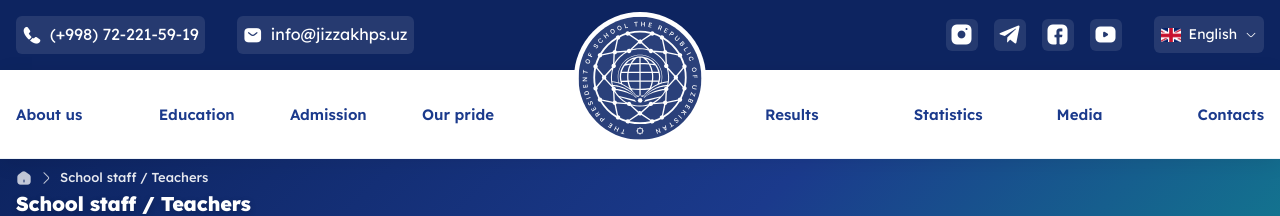
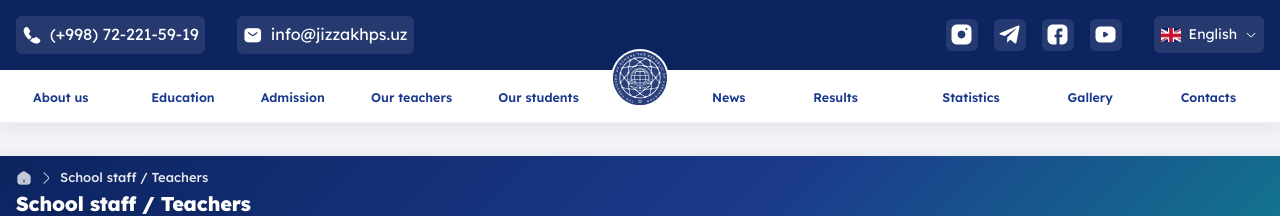
Before and after one commit to behzodk/jizzakhps.v2, a React (Vite) app: page /staff in a window 1280 px wide. Shown: the top 216 px of the page. Built offline with nearby package versions, Linux system fonts and the light colour scheme.

Commit message:
Refactor header component to streamline navigation by removing dropdowns for 'Pride' and 'Media', and directly linking to 'News' and 'Gallery'. Update CSS for improved layout and responsiveness across various screen sizes.

```diff
--- a/src/components/Header.tsx
+++ b/src/components/Header.tsx
@@ -11,9 +11,7 @@ const Header: React.FC = () => {
   const [langOpen, setLangOpen] = useState(false);
   const [offcanvasOpen, setOffcanvasOpen] = useState(false);
   const [aboutOpen, setAboutOpen] = useState(false);
-  const [prideOpen, setPrideOpen] = useState(false);
   const [resultsOpen, setResultsOpen] = useState(false);
-  const [mediaOpen, setMediaOpen] = useState(false);
 
   const currentLang = i18n.language.startsWith('en') ? 'en' : 'uz';
   const changeLanguage = (lang: string) => { i18n.changeLanguage(lang); setLangOpen(false); };
@@ -85,15 +83,11 @@ const Header: React.FC = () => {
               </div>
               <div className="header-text-item"><Link to="/education" className="header-text-link">{t('nav.education')}</Link></div>
               <div className="header-text-item"><a href="https://ariza.piima.uz/application/cabinet" target="_blank" rel="noreferrer" className="header-text-link">{t('nav.admission')}</a></div>
-              <div className="header-text-item has-dropdown">
-                <span className="header-text-link">{t('nav.pride')} <i className="i-dropdawun"></i></span>
-                <div className="header-text-dropdown">
-                  <div className="header-text-dropdown-item"><Link to="/teachers" className="header-text-dropdown-link">{t('nav.teachers')}</Link></div>
-                  <div className="header-text-dropdown-item"><Link to="/pupils" className="header-text-dropdown-link">{t('nav.students')}</Link></div>
-                </div>
-              </div>
+              <div className="header-text-item"><Link to="/teachers" className="header-text-link">{t('nav.teachers')}</Link></div>
+              <div className="header-text-item"><Link to="/pupils" className="header-text-link">{t('nav.students')}</Link></div>
             </div>
             <div className="header-text-left">
+              <div className="header-text-item"><Link to="/news" className="header-text-link">{t('nav.news')}</Link></div>
               <div className="header-text-item has-dropdown">
                 <span className="header-text-link">{t('nav.results')} <i className="i-dropdawun"></i></span>
                 <div className="header-text-dropdown">
@@ -104,14 +98,7 @@ const Header: React.FC = () => {
                 </div>
               </div>
               <div className="header-text-item"><Link to="/statistics" className="header-text-link">{t('nav.statistics')}</Link></div>
-              <div className="header-text-item has-dropdown">
-                <span className="header-text-link">{t('nav.media')} <i className="i-dropdawun"></i></span>
-                <div className="header-text-dropdown">
-                  <div className="header-text-dropdown-item"><Link to="/gallery" className="header-text-dropdown-link">{t('nav.gallery')}</Link></div>
-                  <div className="header-text-dropdown-item"><Link to="/news" className="header-text-dropdown-link">{t('nav.news')}</Link></div>
-                  <div className="header-text-dropdown-item"><Link to="/academic-calendar" className="header-text-dropdown-link">{t('nav.calendar')}</Link></div>
-                </div>
-              </div>
+              <div className="header-text-item"><Link to="/gallery" className="header-text-link">{t('nav.gallery')}</Link></div>
               <div className="header-text-item"><Link to="/contacts" className="header-text-link">{t('nav.contacts')}</Link></div>
             </div>
           </div>
@@ -141,13 +128,9 @@ const Header: React.FC = () => {
             </li>
             <li className="menu-item"><Link to="/education" className="menu-link" onClick={close}>{t('nav.education')}</Link></li>
             <li className="menu-item"><a href="https://ariza.piima.uz/application/cabinet" target="_blank" rel="noreferrer" className="menu-link">{t('nav.admission')}</a></li>
-            <li className="menu-item menu-item--dropdown">
-              <span className="menu-link" onClick={() => setPrideOpen(!prideOpen)} style={{ cursor: 'pointer' }}>{t('nav.pride')} <i className="i-dropdown"></i></span>
-              {prideOpen && <ul className="submenu">
-                <li className="submenu-item"><Link to="/teachers" className="submenu-link" onClick={close}>{t('nav.teachers')}</Link></li>
-                <li className="submenu-item"><Link to="/pupils" className="submenu-link" onClick={close}>{t('nav.students')}</Link></li>
-              </ul>}
-            </li>
+            <li className="menu-item"><Link to="/teachers" className="menu-link" onClick={close}>{t('nav.teachers')}</Link></li>
+            <li className="menu-item"><Link to="/pupils" className="menu-link" onClick={close}>{t('nav.students')}</Link></li>
+            <li className="menu-item"><Link to="/news" className="menu-link" onClick={close}>{t('nav.news')}</Link></li>
             <li className="menu-item menu-item--dropdown">
               <span className="menu-link" onClick={() => setResultsOpen(!resultsOpen)} style={{ cursor: 'pointer' }}>{t('nav.results')} <i className="i-dropdown"></i></span>
               {resultsOpen && <ul className="submenu">
@@ -158,14 +141,8 @@ const Header: React.FC = () => {
               </ul>}
             </li>
             <li className="menu-item"><Link to="/statistics" className="menu-link" onClick={close}>{t('nav.statistics')}</Link></li>
+            <li className="menu-item"><Link to="/gallery" className="menu-link" onClick={close}>{t('nav.gallery')}</Link></li>
             <li className="menu-item"><Link to="/academic-calendar" className="menu-link" onClick={close}>{t('nav.calendar')}</Link></li>
-            <li className="menu-item menu-item--dropdown">
-              <span className="menu-link" onClick={() => setMediaOpen(!mediaOpen)} style={{ cursor: 'pointer' }}>{t('nav.media')} <i className="i-dropdown"></i></span>
-              {mediaOpen && <ul className="submenu">
-                <li className="submenu-item"><Link to="/gallery" className="submenu-link" onClick={close}>{t('nav.gallery')}</Link></li>
-                <li className="submenu-item"><Link to="/news" className="submenu-link" onClick={close}>{t('nav.news')}</Link></li>
-              </ul>}
-            </li>
             <li className="menu-item"><Link to="/contacts" className="menu-link" onClick={close}>{t('nav.contacts')}</Link></li>
           </ul>
           <div className="offcanvas-footer">
--- a/src/index.css
+++ b/src/index.css
@@ -3,20 +3,198 @@
   width: 100%;
 }
 
-/* Header dropdown styles */
+/* Header dropdown & navbar styles */
+.header-text {
+  padding: 14px 0 !important;
+}
+
+.header-text .container {
+  display: flex !important;
+  align-items: center !important;
+  justify-content: space-between !important;
+  gap: 96px !important;
+  max-width: 1460px !important;
+  padding-left: 20px !important;
+  padding-right: 20px !important;
+  flex-wrap: nowrap !important;
+}
+
+.header-logo {
+  width: 80px !important;
+  height: 80px !important;
+  position: absolute !important;
+  left: 50% !important;
+  top: 50% !important;
+  transform: translate(-50%, -50%) !important;
+  z-index: 99 !important;
+  display: flex !important;
+  align-items: center !important;
+  justify-content: center !important;
+}
+
+.header-logo img {
+  max-width: 100% !important;
+  max-height: 100% !important;
+  object-fit: contain;
+}
+
 .header-text-right,
 .header-text-left {
-  display: flex;
-  align-items: center;
-  gap: 24px;
+  display: flex !important;
+  align-items: center !important;
+  flex: 1 !important;
+  justify-content: space-around !important;
+  gap: 12px !important;
 }
 
 .header-text-item,
 .header-text-dropdown-item {
   position: relative;
-}
-
-/* Header navbar dynamic states */
+  flex-shrink: 0;
+}
+
+.header-text-link,
+.header-text-dropdown-link {
+  display: inline-flex;
+  align-items: center;
+  gap: 4px;
+  text-decoration: none;
+  cursor: pointer;
+  white-space: nowrap !important;
+  transition: color 0.2s ease;
+}
+
+.header--transparent .header-text {
+  background: rgba(255, 255, 255, 0.12) !important;
+  backdrop-filter: blur(8px);
+  border-bottom: 1px solid rgba(255, 255, 255, 0.15);
+  transition: all 0.3s ease;
+}
+
+.header--transparent .header-text .header-text-link {
+  color: #ffffff !important;
+  font-weight: 600;
+  font-size: 13.5px !important;
+  text-shadow: 0 1px 3px rgba(0, 0, 0, 0.3);
+}
+
+.header--transparent .header-text .header-text-link:hover {
+  color: #d1e3ff !important;
+}
+
+.header--white .header-text {
+  background: #ffffff !important;
+  box-shadow: 0 4px 20px rgba(0, 0, 0, 0.08) !important;
+  border-bottom: 1px solid #edf2f7;
+  transition: all 0.3s ease;
+}
+
+.header--white .header-text .header-text-link {
+  color: #1B3A8C !important;
+  font-weight: 600;
+  font-size: 13.5px !important;
+}
+
+.header--white .header-text .header-text-link:hover {
+  color: #13748F !important;
+}
+
+.header-text-dropdown {
+  position: absolute;
+  top: 100%;
+  left: 50% !important;
+  transform: translateX(-50%) !important;
+  min-width: 200px;
+  background: #fff;
+  opacity: 0;
+  visibility: hidden;
+  pointer-events: none;
+  transition: 0.25s ease;
+  z-index: 100;
+  padding: 8px 0;
+  border-radius: 12px;
+  box-shadow: 0 10px 30px rgba(0, 0, 0, 0.1);
+  border: 1px solid #f1f5f9;
+}
+
+.has-dropdown:hover > .header-text-dropdown {
+  opacity: 1;
+  visibility: visible;
+  pointer-events: auto;
+}
+
+.header-text-dropdown-item {
+  display: block;
+}
+
+.header-text-dropdown-link {
+  display: flex;
+  padding: 9px 16px;
+  font-size: 13px;
+  color: #1e293b !important;
+  transition: background 0.15s ease, color 0.15s ease;
+}
+
+.header-text-dropdown-link:hover {
+  background: #f1f5f9;
+  color: #0284c7 !important;
+}
+
+/* Responsive Navbar for Laptop screen sizes */
+@media (max-width: 1400px) {
+  .header-text .container {
+    gap: 84px !important;
+    padding-left: 14px !important;
+    padding-right: 14px !important;
+  }
+  .header-text-right,
+  .header-text-left {
+    gap: 8px !important;
+  }
+  .header--transparent .header-text .header-text-link,
+  .header--white .header-text .header-text-link {
+    font-size: 12.5px !important;
+  }
+  .header-logo {
+    width: 74px !important;
+    height: 74px !important;
+  }
+}
+
+@media (max-width: 1200px) {
+  .header-text .container {
+    gap: 70px !important;
+    padding-left: 8px !important;
+    padding-right: 8px !important;
+  }
+  .header-text-right,
+  .header-text-left {
+    gap: 5px !important;
+  }
+  .header--transparent .header-text .header-text-link,
+  .header--white .header-text .header-text-link {
+    font-size: 11.5px !important;
+  }
+  .header-logo {
+    width: 64px !important;
+    height: 64px !important;
+  }
+}
+
+@media (max-width: 992px) {
+  .header-text-btn {
+    display: flex !important;
+  }
+  .header-text-right,
+  .header-text-left {
+    display: none !important;
+  }
+  .header-text .container {
+    gap: 0 !important;
+    justify-content: flex-start !important;
+  }
+}
+
 /* Fix layout container horizontal squishing issue on single column pages */
 .layout .container {
   display: flex !important;
@@ -73,94 +251,6 @@
 
 .breadcrumbs-wrapper-list i {
   color: rgba(255, 255, 255, 0.75) !important;
-}
-
-.header--transparent .header-text {
-  background: rgba(255, 255, 255, 0.12) !important;
-  backdrop-filter: blur(8px);
-  border-bottom: 1px solid rgba(255, 255, 255, 0.15);
-  transition: all 0.3s ease;
-}
-
-.header--transparent .header-text .header-text-link {
-  color: #ffffff !important;
-  font-weight: 600;
-  font-size: 15px;
-  text-shadow: 0 1px 3px rgba(0, 0, 0, 0.3);
-}
-
-.header--transparent .header-text .header-text-link:hover {
-  color: #d1e3ff !important;
-}
-
-.header--white .header-text {
-  background: #ffffff !important;
-  box-shadow: 0 4px 20px rgba(0, 0, 0, 0.08) !important;
-  border-bottom: 1px solid #edf2f7;
-  transition: all 0.3s ease;
-}
-
-.header--white .header-text .header-text-link {
-  color: #1B3A8C !important;
-  font-weight: 600;
-  font-size: 15px;
-}
-
-.header--white .header-text .header-text-link:hover {
-  color: #13748F !important;
-}
-
-.header-text-link,
-.header-text-dropdown-link {
-  display: inline-flex;
-  align-items: center;
-  gap: 6px;
-  text-decoration: none;
-  cursor: pointer;
-  transition: color 0.2s ease;
-}
-
-.header-text-dropdown {
-  position: absolute;
-  top: 100%;
-  left: 0;
-  min-width: 220px;
-  background: #fff;
-  opacity: 0;
-  visibility: hidden;
-  pointer-events: none;
-  transition: 0.3s;
-  z-index: 20;
-  padding: 10px 0;
-  box-shadow: 0 10px 30px rgba(0, 0, 0, 0.08);
-}
-
-.has-dropdown:hover > .header-text-dropdown {
-  opacity: 1;
-  visibility: visible;
-  pointer-events: auto;
-}
-
-.header-text-dropdown-item,
-.header-text-dropdown .header-text-item {
-  display: block;
-}
-
-.header-text-dropdown-link {
-  display: flex;
-  padding: 10px 16px;
-  color: #333333 !important;
-  font-weight: 500;
-  font-size: 14px;
-}
-
-.header-text-dropdown .header-text-dropdown-link {
-  color: #333333 !important;
-}
-
-.header-text-dropdown-link:hover {
-  color: #1B3A8C !important;
-  background-color: #f0f4f9 !important;
 }
 
 /* Lang menu override */
```
